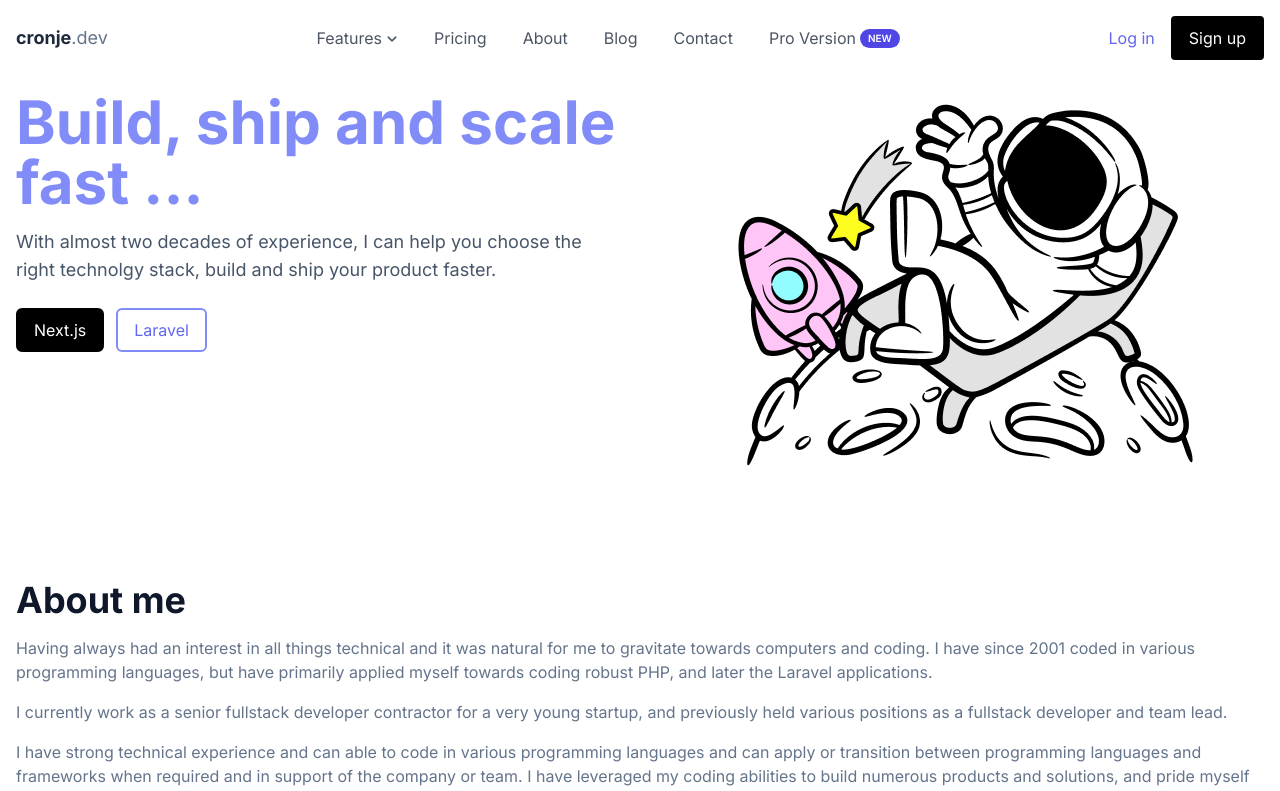
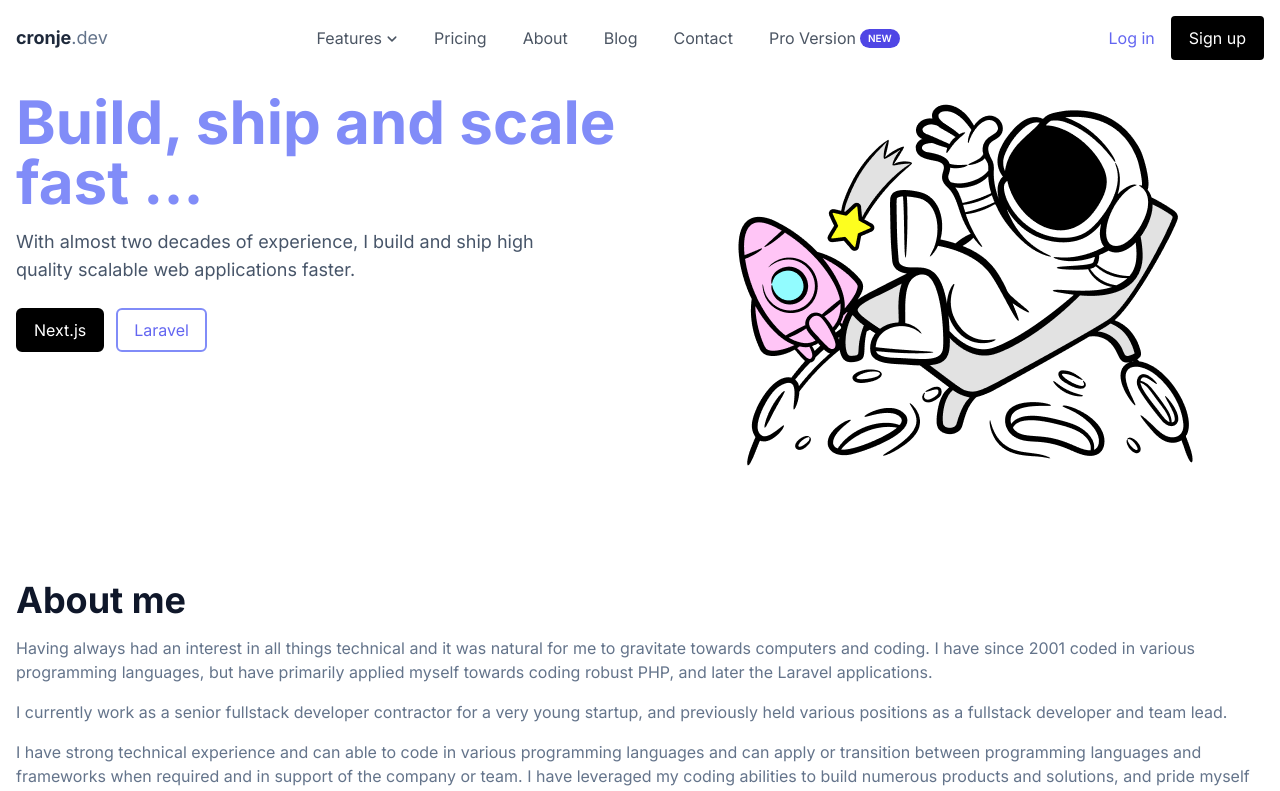
Before and after one commit to corcronje/portfolio-next, a Next.js app: page / in a window 1280 px wide. Shown: the top 791 px of the page. Built offline with nearby package versions, Linux system fonts and the light colour scheme.

Commit message:
[main] Update tabline

```diff
--- a/src/components/Hero.tsx
+++ b/src/components/Hero.tsx
@@ -8,8 +8,7 @@ function Hero() {
       <div className="p-4 order-2 lg:order-1">
         <h1>Build, ship and scale fast ...</h1>
         <p className="text-lg mt-4 text-slate-600 max-w-xl">
-          With almost two decades of experience, I can help you choose the right
-          technolgy stack, build and ship your product faster.
+          With almost two decades of experience, I build and ship high quality scalable web applications faster.
         </p>
         <div className="mt-6 flex flex-col sm:flex-row gap-3">
           <a
```
